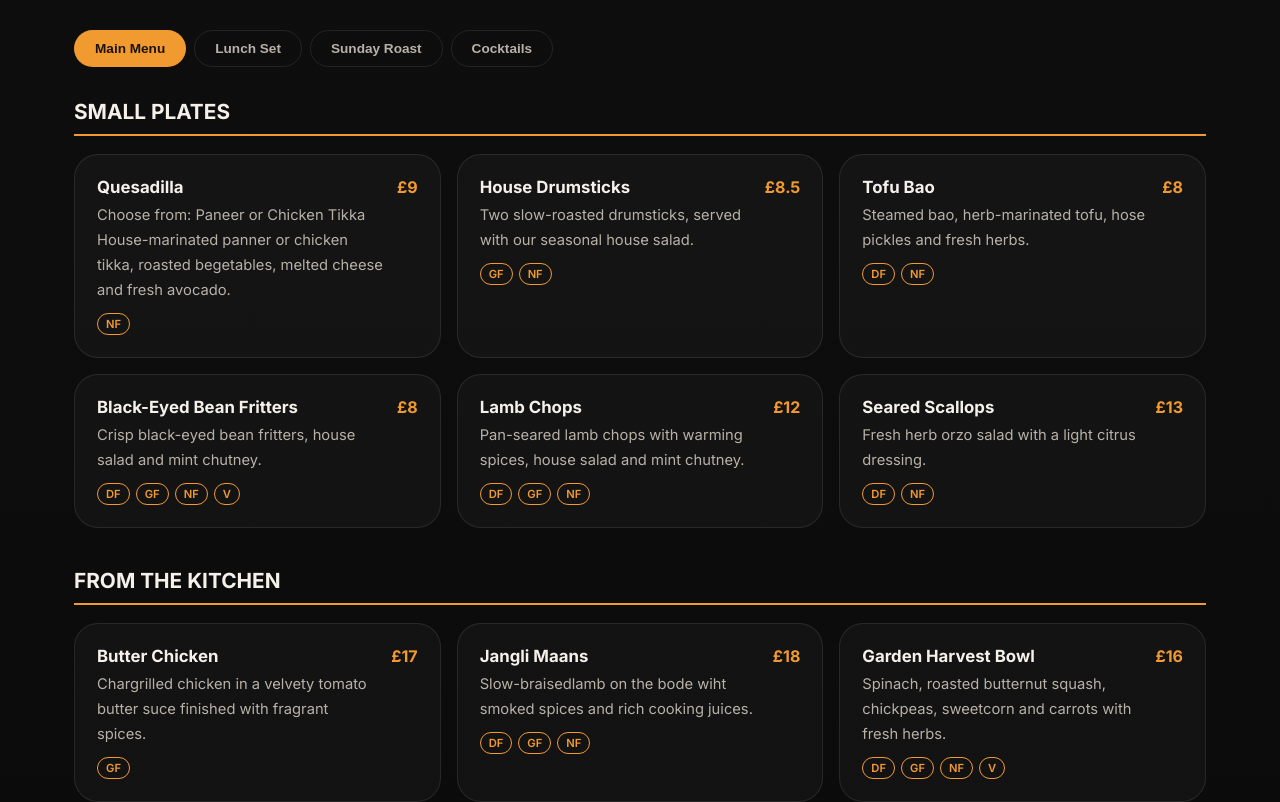
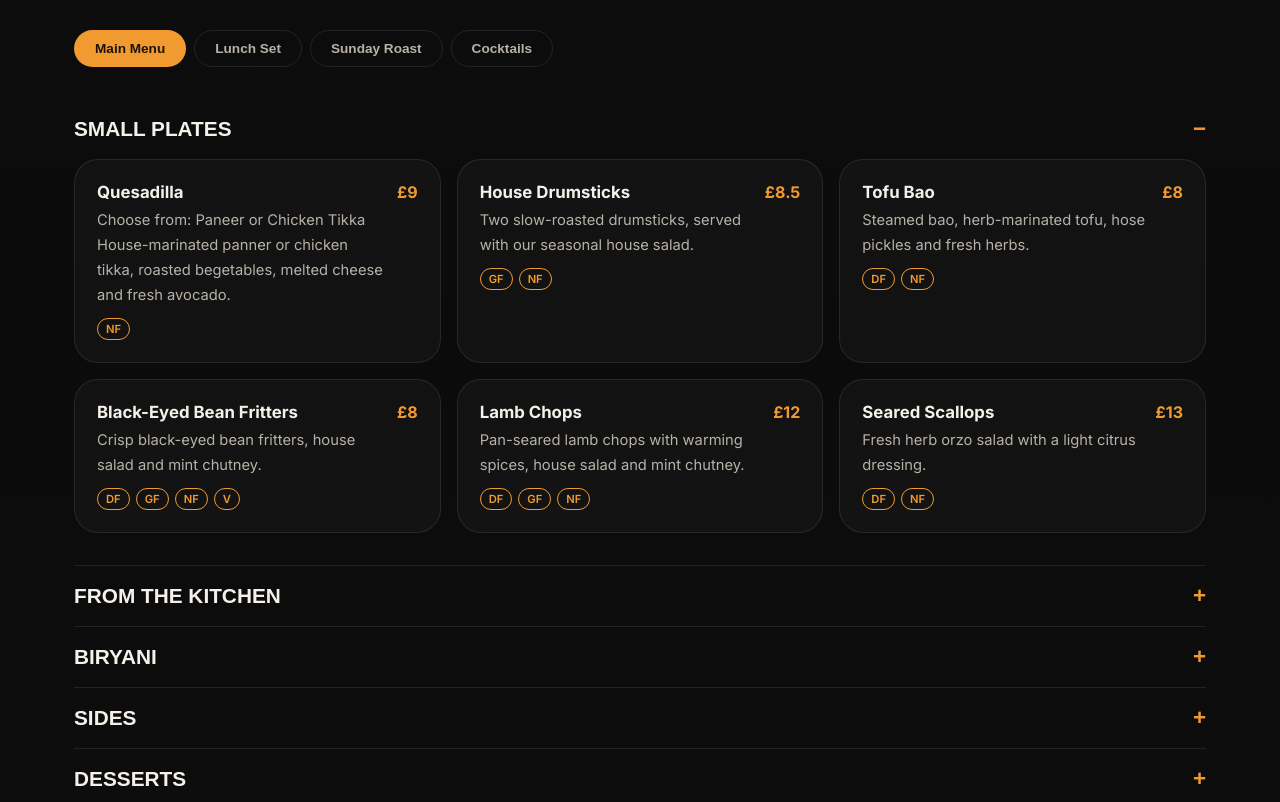
Before and after one commit to Sergeyvna/khao-restaurant, a React (Vite) app: page / in a window 1280 px wide. Shown: the part 880-1682 px from the top of the page. Built offline with nearby package versions, Linux system fonts and the light colour scheme.

Commit message:
upgrade menu section

```diff
--- a/src/components/MenuSection.jsx
+++ b/src/components/MenuSection.jsx
@@ -295,19 +295,79 @@ const categories = [
   {
     key: 'cocktails',
     label: 'Cocktails',
-    items: Array.from({ length: 6 }, (_, i) => ({
-      id: `cocktail-${i + 1}`,
-      name: `Cocktail ${i + 1}`,
-      description: 'Short description.',
-      details: 'Longer description.',
-      allergens: [],
+    items:[{
+          id: `cocktail-1`,
+          name: `LET THAT MANGO`,
+          description: 'Havana club 3, mango, lime, mint, soda',
           dietary: [],
-      price: '£0',
-      kcal: '0 kcal',
-    })),
+          price: '£14',
+        },
+        {
+          id: `cocktail-2`,
+          name: `ISLAND MAAN`,
+          description: 'Havana club 3, Roku gin, ketel one, olmeca atlos, triple sec, citrus, cola',
+          dietary: [],
+          price: '£18',
+        },
+        {
+          id: `cocktail-3`,
+          name: `DARK CLOUDS`,
+          description: 'Old monk, ginger beer, lime',
+          dietary: [],
+          price: '£14',
+        },
+         {
+          id: `cocktail-4`,
+          name: `PASSIONFRUIT DAIQUIRI`,
+          description: 'Havana club 3, passionfruit, lime',
+          dietary: [],
+          price: '£15',
+        },
+         {
+          id: `cocktail-5`,
+          name: `TOKYO GUAVA FIZZ`,
+          description: 'Roku gin, guava, lime, soda',
+          dietary: [],
+          price: '£14',
+        },
+         {
+          id: `cocktail-6`,
+          name: `RASTA PUNCH`,
+          description: 'Appleton estate 8, old monk, pineapple, orange, lime',
+          dietary: [],
+          price: '£15',
+        },
+         {
+          id: `cocktail-7`,
+          name: `MAI TAI`,
+          description: 'Appleton estate 8, almond, citrus',
+          dietary: [],
+          price: '£15',
+        },
+         {
+          id: `cocktail-8`,
+          name: `TAMA-RITA`,
+          description: 'Olmeca atlos plate, tamarind, lime, chilli salt',
+          dietary: [],
+          price: '£16',
+        },
+        {
+          id: `cocktail-9`,
+          name: `CC MARTINI`,
+          description: 'Ketel one, coconut cream, cardamom',
+          dietary: [],
+          price: '£15',
+        },
+        {
+          id: `cocktail-10`,
+          name: `BADDIE`,
+          description: 'Roku gin, apple, lemon, grenadine',
+          dietary: [],
+          price: '£14',
+        },
+      ],
   },
 ]
-
 function MenuItem({ item }) {
   return (
     <div className="item">
@@ -464,13 +524,19 @@ function SundayRoastContent({ category }) {
   )
 }
 
+function CategoryContent({ category }) {
+  // For categories split into subgroups (Main Menu), each subgroup is
+  // collapsible so it doesn't dump the whole menu on screen at once —
+  // mainly to keep things manageable on mobile. First subgroup starts open.
+  const [openIndex, setOpenIndex] = useState(0)
 
+  // Cocktails gets a 2-column grid instead of the default 3-column ".menu" grid.
+  const gridStyle = category.key === 'cocktails' ? { gridTemplateColumns: 'repeat(2, 1fr)' } : undefined
 
-function CategoryContent({ category }) {
   return (
     <div>
       {category.items && (
-        <div className="menu">
+        <div className="menu" style={gridStyle}>
           {category.items.map((item) => (
             <MenuItem key={item.id} item={item} />
           ))}
@@ -478,21 +544,42 @@ function CategoryContent({ category }) {
       )}
 
       {category.subgroups &&
-        category.subgroups.map((group, gi) => (
-          <div key={gi} style={{ marginBottom: '40px' }}>
+        category.subgroups.map((group, gi) => {
+          const isOpen = openIndex === gi
+          return (
+            <div key={gi} style={{ borderBottom: '1px solid var(--line)' }}>
               {group.heading && (
-              <div
+                <button
+                  onClick={() => setOpenIndex(isOpen ? -1 : gi)}
                   style={{
+                    width: '100%',
+                    display: 'flex',
+                    justifyContent: 'space-between',
+                    alignItems: 'center',
+                    background: 'none',
+                    border: 'none',
+                    cursor: 'pointer',
+                    padding: '18px 0',
+                    color: 'inherit',
                     fontSize: '1.3rem',
                     fontWeight: 700,
-                  marginBottom: '18px',
-                  paddingBottom: '10px',
-                  borderBottom: '2px solid var(--accent)',
+                    textAlign: 'left',
                   }}
                 >
                   {group.heading}
-              </div>
+                  <span style={{ color: 'var(--accent)', fontSize: '1.4rem', lineHeight: 1 }}>{isOpen ? '−' : '+'}</span>
+                </button>
               )}
+
+              <div
+                style={{
+                  overflow: 'hidden',
+                  maxHeight: isOpen ? '8000px' : '0',
+                  opacity: isOpen ? 1 : 0,
+                  transition: 'max-height 0.4s ease, opacity 0.3s ease',
+                  paddingBottom: isOpen ? '32px' : '0',
+                }}
+              >
                 {group.items && (
                   <div className="menu">
                     {group.items.map((item) => (
@@ -522,7 +609,9 @@ function CategoryContent({ category }) {
                     </div>
                   ))}
               </div>
-        ))}
+            </div>
+          )
+        })}
     </div>
   )
 }
@@ -614,8 +703,7 @@ export default function MenuSection() {
         <SundayRoastContent category={activeCategory} />
       ) : (
         <CategoryContent category={activeCategory} />
-        )
-      }
+      )}
 
       <DietaryKey />
     </section>
```
Lines whose indentation alone changed are shown as unchanged.
